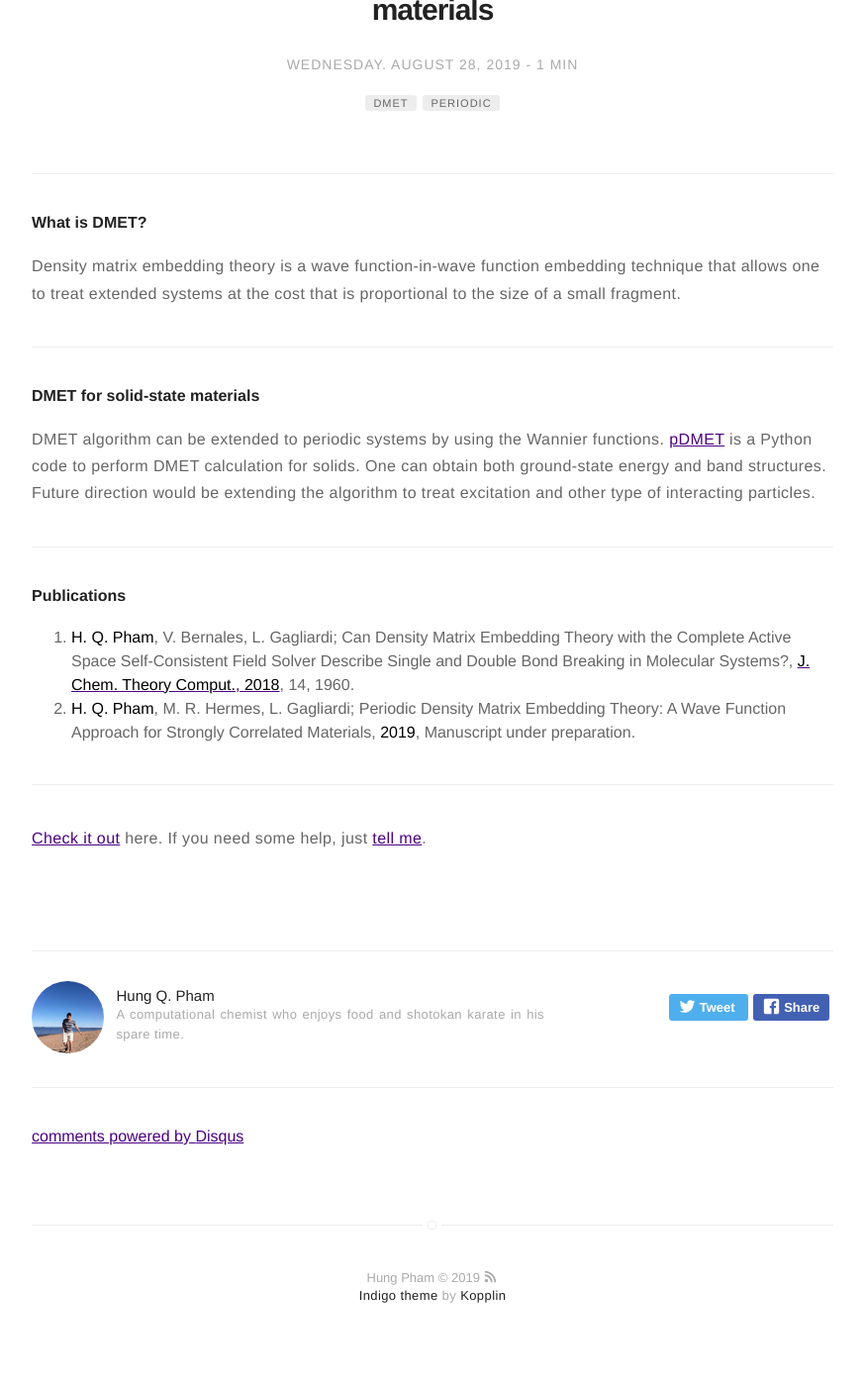
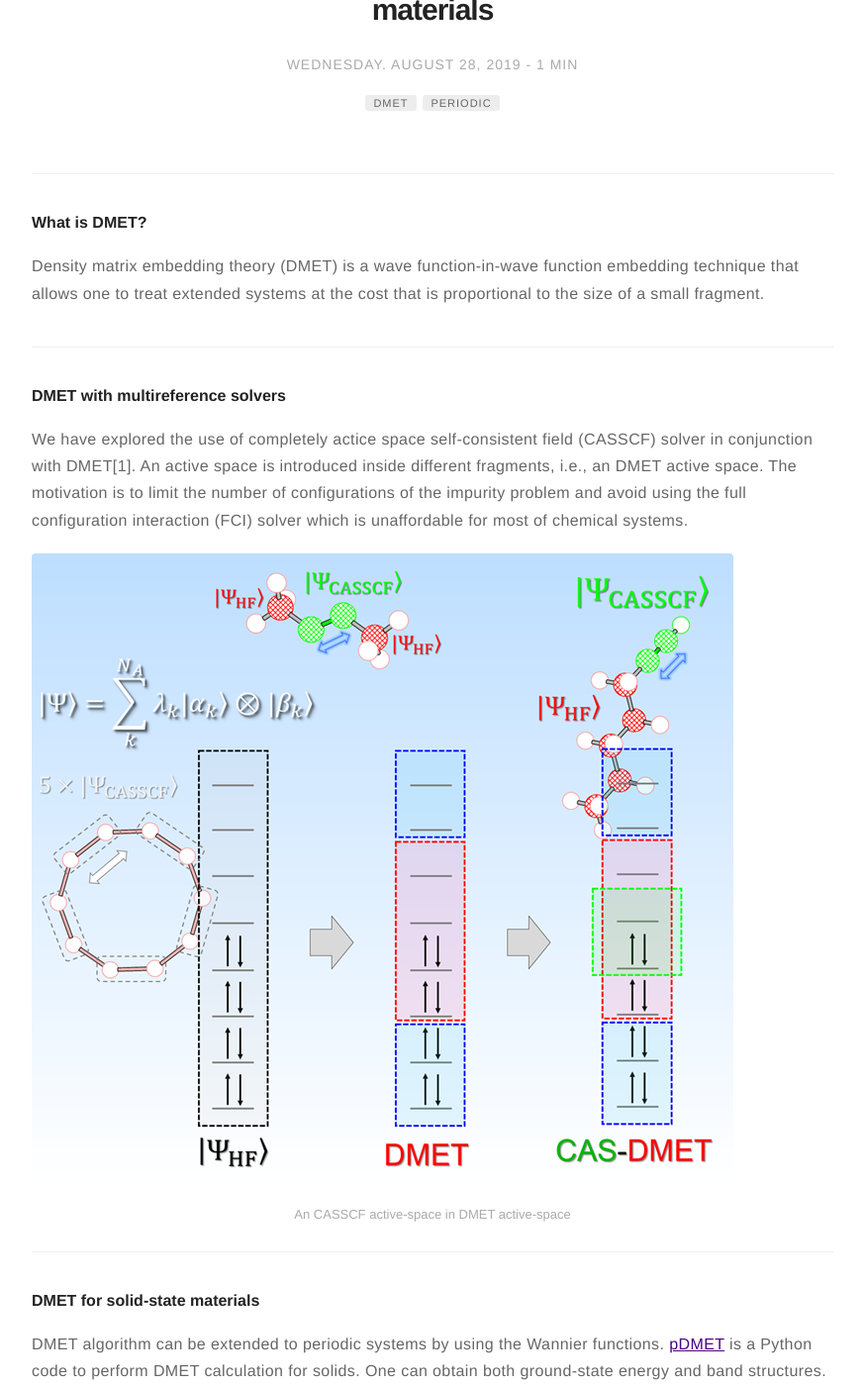
Before and after one commit to hungpham2017/hungpham2017.github.io, a Jekyll site: the page built from _posts/2019-08-28-pDMET.markdown, in a window 1280 px wide and 1400 px high, scrolled down 306 px. Shown: the whole window at 99% size, without its empty margins (203-1076 px from the left). Built offline with Jekyll 4.4.1, drawn with Linux system fonts in a browser that asks for light colours; comment, search, counter and statistics services are not loaded.

Commit message:
Adding CAS-DMET

```diff
--- a/_posts/2019-08-28-pDMET.markdown
+++ b/_posts/2019-08-28-pDMET.markdown
@@ -22,9 +22,21 @@ externalLink: false
 ---
 <h4>What is DMET?</h4>
 <p>
-Density matrix embedding theory is a wave function-in-wave function embedding technique that allows one to treat extended systems
+Density matrix embedding theory (DMET) is a wave function-in-wave function embedding technique that allows one to treat extended systems
 at the cost that is proportional to the size of a small fragment.
 </p>
+
+---
+<h4>DMET with multireference solvers</h4>
+<p>
+We have explored the use of completely actice space self-consistent field (CASSCF) solver in conjunction with DMET[1]. An active space is introduced inside different fragments, i.e.,
+an DMET active space. The motivation is to limit the number of configurations of the impurity problem
+and avoid using the full configuration interaction (FCI) solver which is unaffordable for most of chemical systems.
+</p>
+<div class="image">
+    <img class="image" src="https://hungpham2017.github.io/assets/images/CASDMET.png" alt="Alt Text">
+    <figcaption class="caption">An CASSCF active-space in DMET active-space</figcaption>
+</div>
 
 ---
 <h4>DMET for solid-state materials</h4>
--- a/_posts/2019-08-28-perovskite.markdown
+++ b/_posts/2019-08-28-perovskite.markdown
@@ -29,7 +29,7 @@ Seeking for non-toxic halide perovskite have been one of the hottest topics in m
 </p>
 <div class="image">
     <img class="image" src="https://hungpham2017.github.io/assets/images/halideperovskite_history.png" alt="Alt Text">
-    <figcaption class="caption">IRMOF-20 and its derivatives</figcaption>
+    <figcaption class="caption">Progress in perovskites</figcaption>
 </div>
 
 ---
```
Also changed, not shown: assets/images/CASDMET.png (added).
